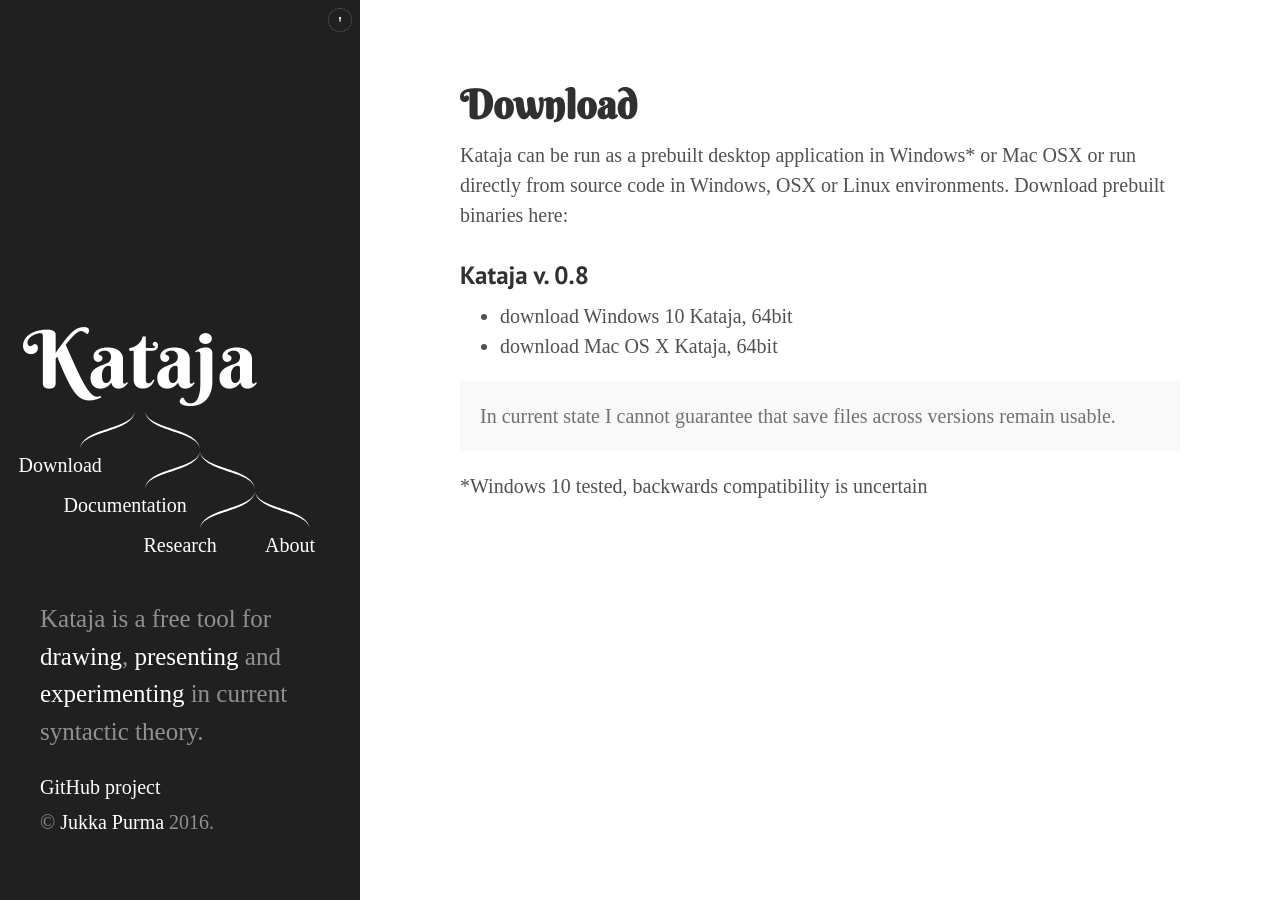
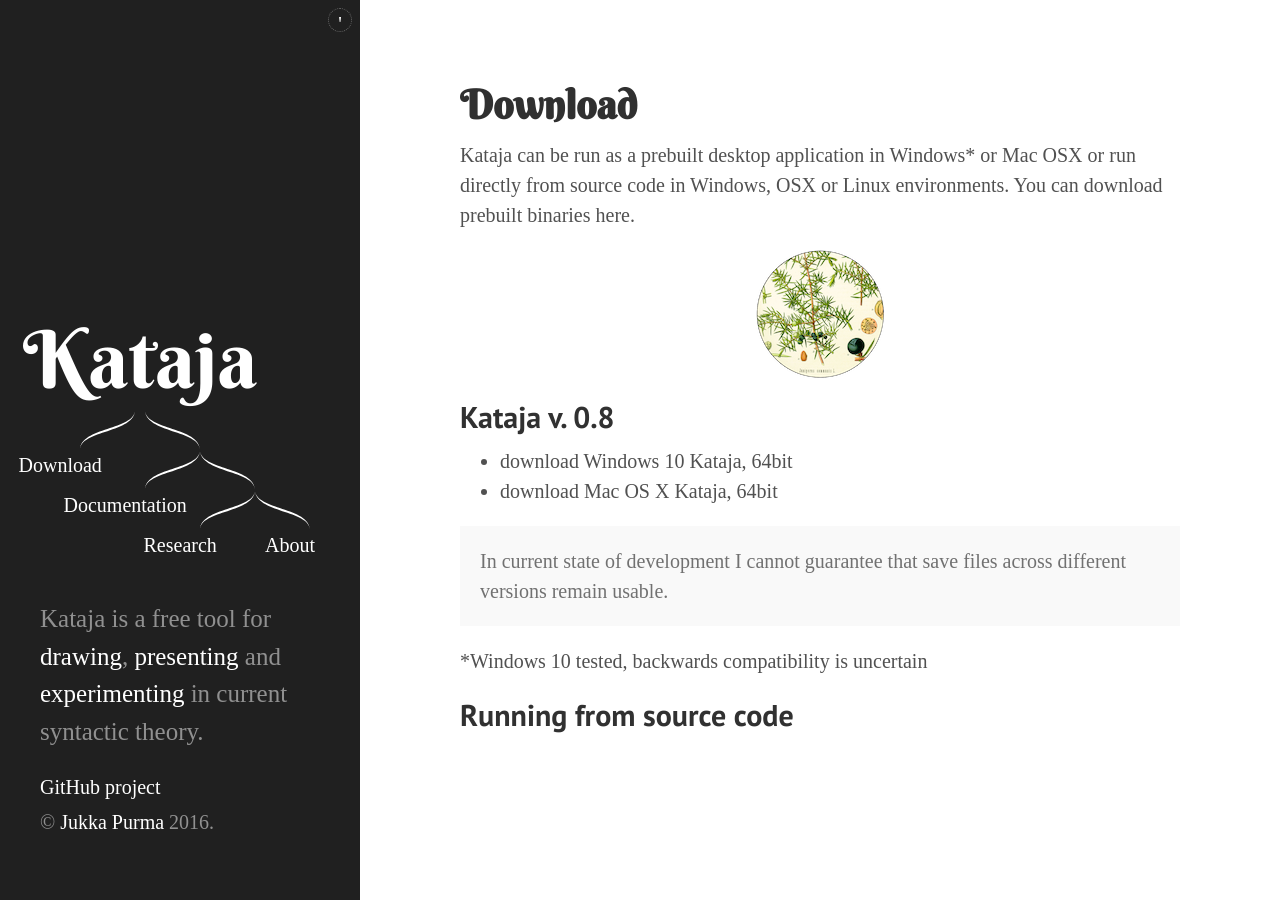
Before and after one commit to jpurma/Kataja, a Jekyll site: the page built from download.md, in a window 1280 px wide. Built offline with Jekyll 4.4.1, drawn with Linux system fonts in a browser that asks for light colours.

```diff
--- a/download.md
+++ b/download.md
@@ -3,15 +3,19 @@
 title: Download
 ---
 
-Kataja can be run as a prebuilt desktop application in Windows* or Mac OSX or run directly from source code in Windows, OSX or Linux environments. Download prebuilt binaries here:
+Kataja can be run as a prebuilt desktop application in Windows* or Mac OSX or run directly from source code in Windows, OSX or Linux environments. You can download prebuilt binaries here.
 
-### Kataja v. 0.8
+{% include image name="katajaicon.png" %}
+
+## Kataja v. 0.8
 
  * download Windows 10 Kataja, 64bit
  * download Mac OS X Kataja, 64bit
 
 <div class="message">
-In current state I cannot guarantee that save files across versions remain usable.
+In current state of development I cannot guarantee that save files across different versions remain usable.
 </div>
 
 *Windows 10 tested, backwards compatibility is uncertain
+
+## Running from source code
```
Also changed, not shown: index.md (+4 -2 lines), README.md, public/facecam.jpg (added), public/facecam.png (deleted), public/facecam@2x.jpg (added), public/facecam@2x.png (deleted), public/katajaicon.png (added), public/katajaicon@2x.png (added), public/purplebanner.jpg (added), public/purplebanner.png (deleted), public/purplebanner@2x.jpg (added), public/purplebanner@2x.png (deleted).
